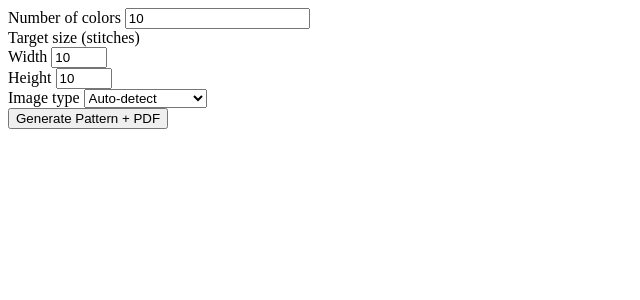
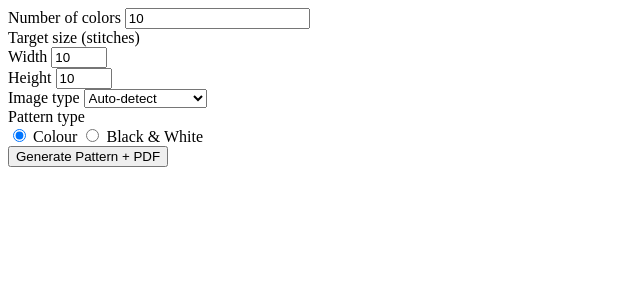
Before and after one commit to Elirjimenez/CrossStitchPatterns, a FastAPI app: template app/web/templates/partials/generate_button.html in a window 1280 px wide. Shown: the top 300 px of the page, without its empty margins (0-640 px from the left). Run offline with FastAPI, Linux system fonts and the light colour scheme; the template is opened without the code that fills it: most values are stand-ins (such as "Sample title", 1, 10 or a date in 2020).

Commit message:
feat: expose colour/B&W variant selector in generate form
- Add radio buttons (Colour / Black & White) to generate_button.html;
  default is Colour so existing behaviour is unchanged
- Wire variant form field into hx_generate_pattern: coerces unknown
  values to "color" before passing to CompleteExistingProjectRequest
- Include variant in the result dict so pattern_results_card.html can
  display "Colour" or "Black & White" in the summary table

Backend (use cases, domain, validators, API) not modified.

Co-Authored-By: Claude Sonnet 4.6 <noreply@anthropic.com>

```diff
--- a/app/web/routes.py
+++ b/app/web/routes.py
@@ -369,6 +369,7 @@ async def hx_generate_pattern(
     target_width: int = Form(default=300),
     target_height: int = Form(default=300),
     processing_mode: str = Form(default="auto"),
+    variant: str = Form(default="color"),
     use_case: CompleteExistingProject = Depends(get_complete_existing_project_use_case),
     repo: ProjectRepository = Depends(get_project_repository),
     settings: Settings = Depends(get_settings),
@@ -379,6 +380,10 @@ async def hx_generate_pattern(
     Validates numeric parameters and project state before calling the use case,
     then returns the pattern-results-card partial (HTMX outerHTML swap).
     """
+    # --- Sanitise variant (coerce unknown values to the safe default) ---
+    if variant not in ("color", "bw"):
+        variant = "color"
+
     # --- Validate numeric parameters against configured safety limits ---
     try:
         validate_generation_limits(
@@ -431,6 +436,7 @@ async def hx_generate_pattern(
                 target_width=target_width,
                 target_height=target_height,
                 processing_mode=processing_mode,
+                variant=variant,
             )
         )
         pr = result.pattern_result
@@ -447,6 +453,7 @@ async def hx_generate_pattern(
                 "stitch_count": pr.stitch_count,
                 "num_colors": num_palette_colors,
                 "created_at": pr.created_at.strftime("%d %b %Y %H:%M"),
+                "variant": variant,
             },
             pdf_url=pdf_url,
         )
--- a/app/web/templates/partials/generate_button.html
+++ b/app/web/templates/partials/generate_button.html
@@ -72,6 +72,22 @@
       </select>
     </div>
 
+    <div class="mb-4">
+      <span class="block text-xs text-gray-600 mb-1">Pattern type</span>
+      <div class="flex gap-4">
+        <label class="flex items-center gap-1.5 text-sm text-gray-700 cursor-pointer">
+          <input type="radio" name="variant" value="color" checked
+                 class="accent-indigo-600" />
+          Colour
+        </label>
+        <label class="flex items-center gap-1.5 text-sm text-gray-700 cursor-pointer">
+          <input type="radio" name="variant" value="bw"
+                 class="accent-indigo-600" />
+          Black &amp; White
+        </label>
+      </div>
+    </div>
+
     <button
       id="generate-btn-{{ pid }}"
       type="submit"
--- a/app/web/templates/partials/pattern_results_card.html
+++ b/app/web/templates/partials/pattern_results_card.html
@@ -38,6 +38,12 @@
         <dd class="font-medium text-gray-800">{{ result.num_colors }}</dd>
       </div>
       <div class="flex justify-between py-1.5">
+        <dt class="text-gray-500">Pattern type</dt>
+        <dd class="font-medium text-gray-800">
+          {% if result.variant == "bw" %}Black &amp; White{% else %}Colour{% endif %}
+        </dd>
+      </div>
+      <div class="flex justify-between py-1.5">
         <dt class="text-gray-500">Generated</dt>
         <dd class="font-medium text-gray-800">{{ result.created_at }}</dd>
       </div>
```
